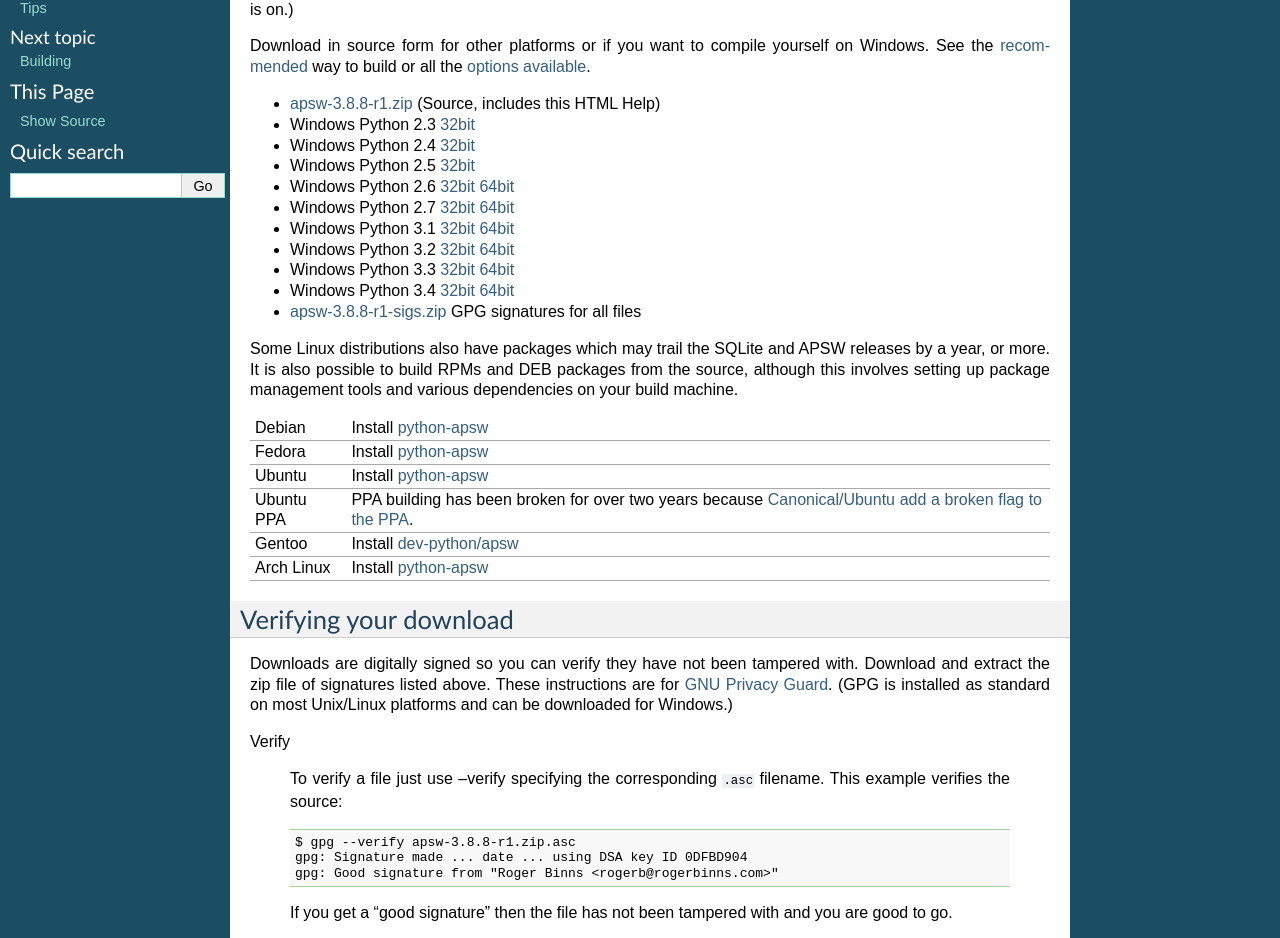
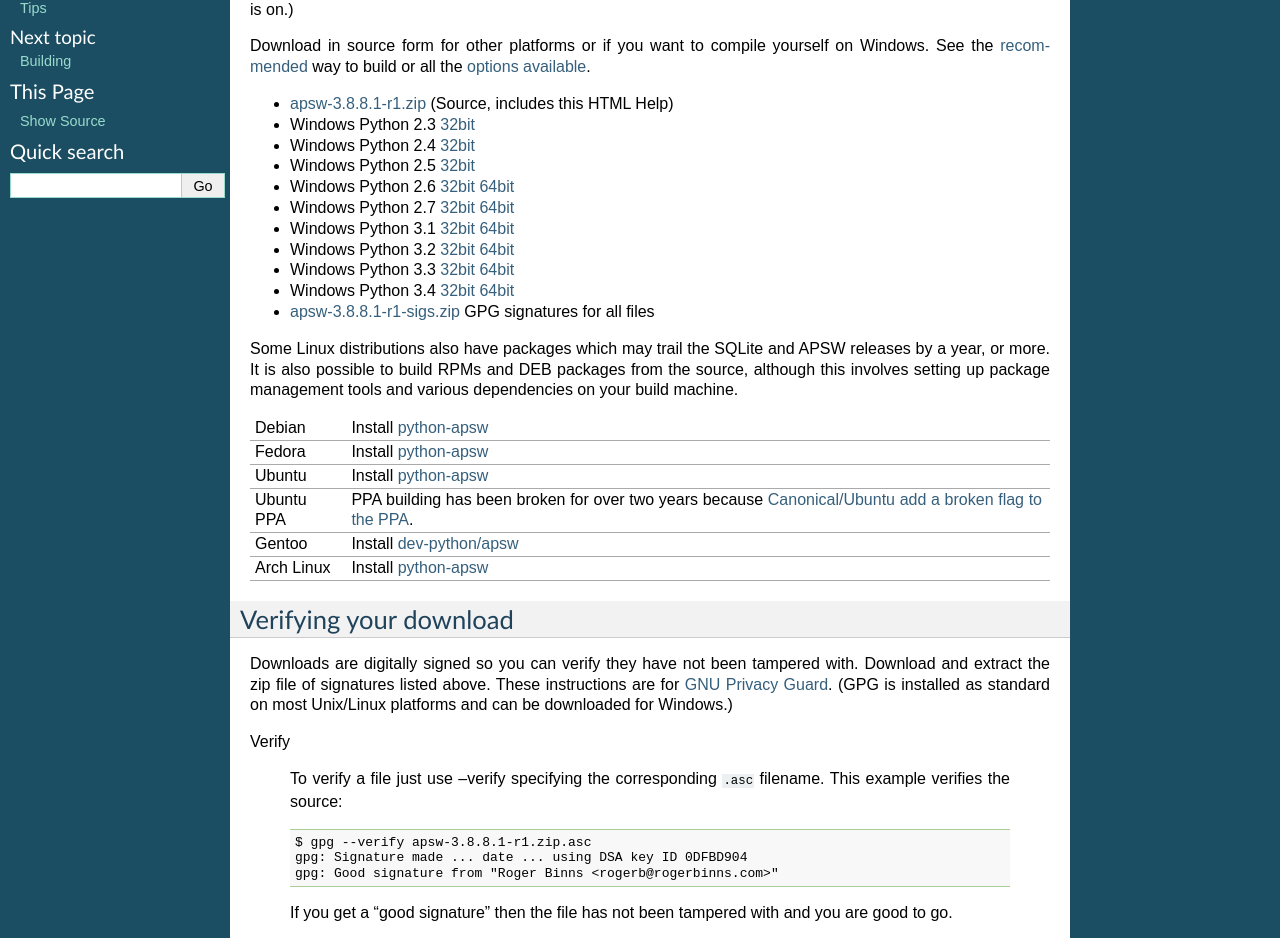
Before and after one commit to rogerbinns/apsw, a Sphinx documentation site: the page built from doc/download.rst, in a window 1280 px wide and 1400 px high. Shown: the part 191-1129 px from the top of the window. Built offline with Sphinx 7.4.7, drawn with Linux system fonts in a browser that asks for light colours; pages that are not in the unit, such as notebooks, are missing from menus; the version number is read from the project's files by our own code.

Commit message:
Bump to 3.8.8.1

```diff
--- a/doc/changes.rst
+++ b/doc/changes.rst
@@ -2,8 +2,8 @@
 **************
 .. currentmodule:: apsw
 
-3.8.8-r1
-========
+3.8.8.1-r1
+==========
 
 The column description is now cached on first request during a query
 so getting it is quick if called for every row.
--- a/doc/download.rst
+++ b/doc/download.rst
@@ -18,51 +18,51 @@
 
 .. downloads-begin
 
-* `apsw-3.8.8-r1.zip
-  <https://github.com/rogerbinns/apsw/releases/download/3.8.8-r1/apsw-3.8.8-r1.zip>`__
+* `apsw-3.8.8.1-r1.zip
+  <https://github.com/rogerbinns/apsw/releases/download/3.8.8.1-r1/apsw-3.8.8.1-r1.zip>`__
   (Source, includes this HTML Help)
 
 * Windows Python 2.3 `32bit
-  <https://github.com/rogerbinns/apsw/releases/download/3.8.8-r1/apsw-3.8.8-r1.win32-py2.3.exe>`__
+  <https://github.com/rogerbinns/apsw/releases/download/3.8.8.1-r1/apsw-3.8.8.1-r1.win32-py2.3.exe>`__
 
 * Windows Python 2.4 `32bit
-  <https://github.com/rogerbinns/apsw/releases/download/3.8.8-r1/apsw-3.8.8-r1.win32-py2.4.exe>`__
+  <https://github.com/rogerbinns/apsw/releases/download/3.8.8.1-r1/apsw-3.8.8.1-r1.win32-py2.4.exe>`__
 
 * Windows Python 2.5 `32bit
-  <https://github.com/rogerbinns/apsw/releases/download/3.8.8-r1/apsw-3.8.8-r1.win32-py2.5.exe>`__
+  <https://github.com/rogerbinns/apsw/releases/download/3.8.8.1-r1/apsw-3.8.8.1-r1.win32-py2.5.exe>`__
 
 * Windows Python 2.6 `32bit
-  <https://github.com/rogerbinns/apsw/releases/download/3.8.8-r1/apsw-3.8.8-r1.win32-py2.6.exe>`__
+  <https://github.com/rogerbinns/apsw/releases/download/3.8.8.1-r1/apsw-3.8.8.1-r1.win32-py2.6.exe>`__
   `64bit
-  <https://github.com/rogerbinns/apsw/releases/download/3.8.8-r1/apsw-3.8.8-r1.win-amd64-py2.6.exe>`__
+  <https://github.com/rogerbinns/apsw/releases/download/3.8.8.1-r1/apsw-3.8.8.1-r1.win-amd64-py2.6.exe>`__
 
 * Windows Python 2.7 `32bit
-  <https://github.com/rogerbinns/apsw/releases/download/3.8.8-r1/apsw-3.8.8-r1.win32-py2.7.exe>`__
+  <https://github.com/rogerbinns/apsw/releases/download/3.8.8.1-r1/apsw-3.8.8.1-r1.win32-py2.7.exe>`__
   `64bit
-  <https://github.com/rogerbinns/apsw/releases/download/3.8.8-r1/apsw-3.8.8-r1.win-amd64-py2.7.exe>`__
+  <https://github.com/rogerbinns/apsw/releases/download/3.8.8.1-r1/apsw-3.8.8.1-r1.win-amd64-py2.7.exe>`__
 
 * Windows Python 3.1 `32bit
-  <https://github.com/rogerbinns/apsw/releases/download/3.8.8-r1/apsw-3.8.8-r1.win32-py3.1.exe>`__
+  <https://github.com/rogerbinns/apsw/releases/download/3.8.8.1-r1/apsw-3.8.8.1-r1.win32-py3.1.exe>`__
   `64bit
-  <https://github.com/rogerbinns/apsw/releases/download/3.8.8-r1/apsw-3.8.8-r1.win-amd64-py3.1.exe>`__
+  <https://github.com/rogerbinns/apsw/releases/download/3.8.8.1-r1/apsw-3.8.8.1-r1.win-amd64-py3.1.exe>`__
 
 * Windows Python 3.2 `32bit
-  <https://github.com/rogerbinns/apsw/releases/download/3.8.8-r1/apsw-3.8.8-r1.win32-py3.2.exe>`__
+  <https://github.com/rogerbinns/apsw/releases/download/3.8.8.1-r1/apsw-3.8.8.1-r1.win32-py3.2.exe>`__
   `64bit
-  <https://github.com/rogerbinns/apsw/releases/download/3.8.8-r1/apsw-3.8.8-r1.win-amd64-py3.2.exe>`__
+  <https://github.com/rogerbinns/apsw/releases/download/3.8.8.1-r1/apsw-3.8.8.1-r1.win-amd64-py3.2.exe>`__
 
 * Windows Python 3.3 `32bit
-  <https://github.com/rogerbinns/apsw/releases/download/3.8.8-r1/apsw-3.8.8-r1.win32-py3.3.exe>`__
+  <https://github.com/rogerbinns/apsw/releases/download/3.8.8.1-r1/apsw-3.8.8.1-r1.win32-py3.3.exe>`__
   `64bit
-  <https://github.com/rogerbinns/apsw/releases/download/3.8.8-r1/apsw-3.8.8-r1.win-amd64-py3.3.exe>`__
+  <https://github.com/rogerbinns/apsw/releases/download/3.8.8.1-r1/apsw-3.8.8.1-r1.win-amd64-py3.3.exe>`__
 
 * Windows Python 3.4 `32bit
-  <https://github.com/rogerbinns/apsw/releases/download/3.8.8-r1/apsw-3.8.8-r1.win32-py3.4.exe>`__
+  <https://github.com/rogerbinns/apsw/releases/download/3.8.8.1-r1/apsw-3.8.8.1-r1.win32-py3.4.exe>`__
   `64bit
-  <https://github.com/rogerbinns/apsw/releases/download/3.8.8-r1/apsw-3.8.8-r1.win-amd64-py3.4.exe>`__
+  <https://github.com/rogerbinns/apsw/releases/download/3.8.8.1-r1/apsw-3.8.8.1-r1.win-amd64-py3.4.exe>`__
 
-* `apsw-3.8.8-r1-sigs.zip
-  <https://github.com/rogerbinns/apsw/releases/download/3.8.8-r1/apsw-3.8.8-r1-sigs.zip>`__
+* `apsw-3.8.8.1-r1-sigs.zip
+  <https://github.com/rogerbinns/apsw/releases/download/3.8.8.1-r1/apsw-3.8.8.1-r1-sigs.zip>`__
   GPG signatures for all files
 
 .. downloads-end
@@ -105,7 +105,7 @@
   To verify a file just use --verify specifying the corresponding
   ``.asc`` filename.  This example verifies the source::
 
-      $ gpg --verify apsw-3.8.8-r1.zip.asc
+      $ gpg --verify apsw-3.8.8.1-r1.zip.asc
       gpg: Signature made ... date ... using DSA key ID 0DFBD904
       gpg: Good signature from "Roger Binns <rogerb@rogerbinns.com>"
 
```
Also changed, not shown: 5 other files.
